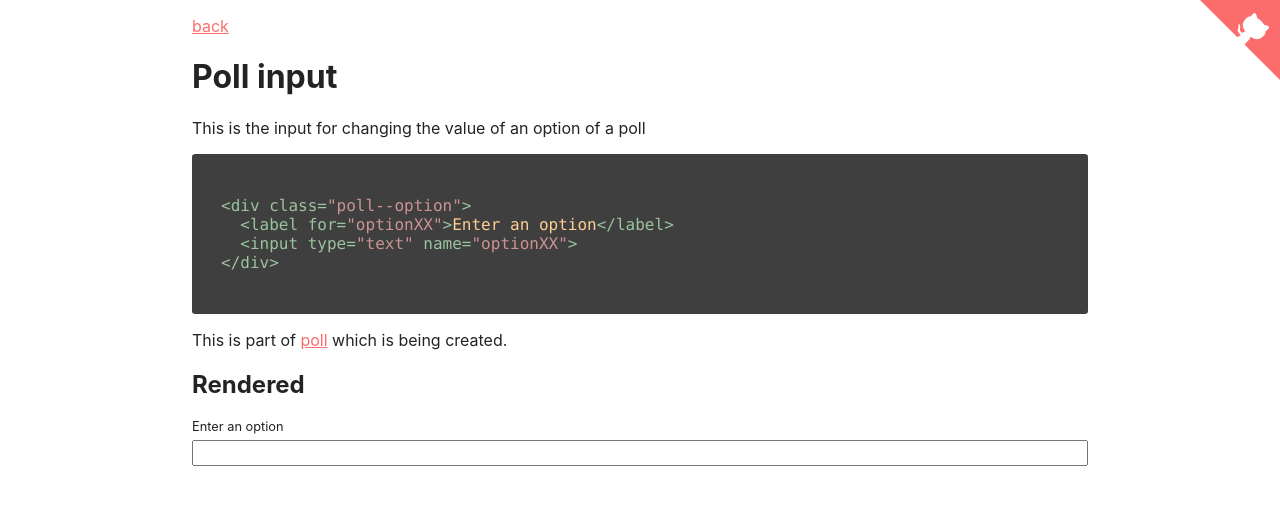
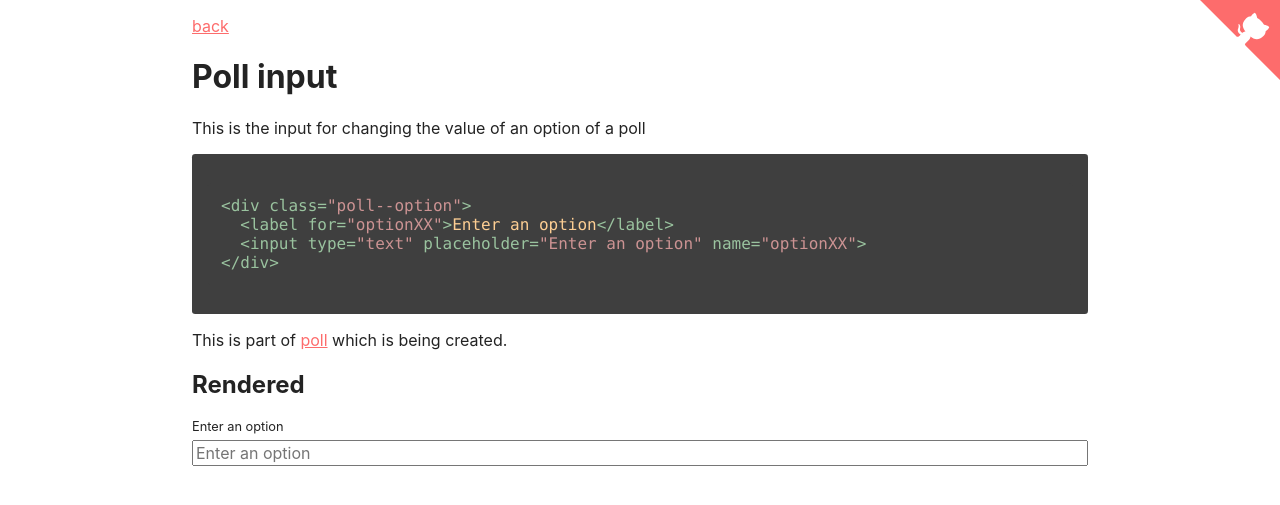
Before and after one commit to gin-fizz/styleguide, a Jekyll site: the page built from _components/poll-input.md, in a window 1280 px wide. Shown: the top 505 px of the page. Built offline with Jekyll 4.4.1, drawn with Linux system fonts in a browser that asks for light colours.

Commit message:
placeholders

````diff
--- a/_components/poll-input.md
+++ b/_components/poll-input.md
@@ -8,7 +8,7 @@ This is the input for changing the value of an option of a poll
 ```html
 <div class="poll--option">
   <label for="optionXX">Enter an option</label>
-  <input type="text" name="optionXX">
+  <input type="text" placeholder="Enter an option" name="optionXX">
 </div>
 ```
 
@@ -18,5 +18,5 @@ This is part of [poll](poll) which is being created.
 
 <div class="poll--option">
   <label for="optionXX">Enter an option</label>
-  <input type="text" name="optionXX">
+  <input type="text" placeholder="Enter an option" name="optionXX">
 </div>
````
